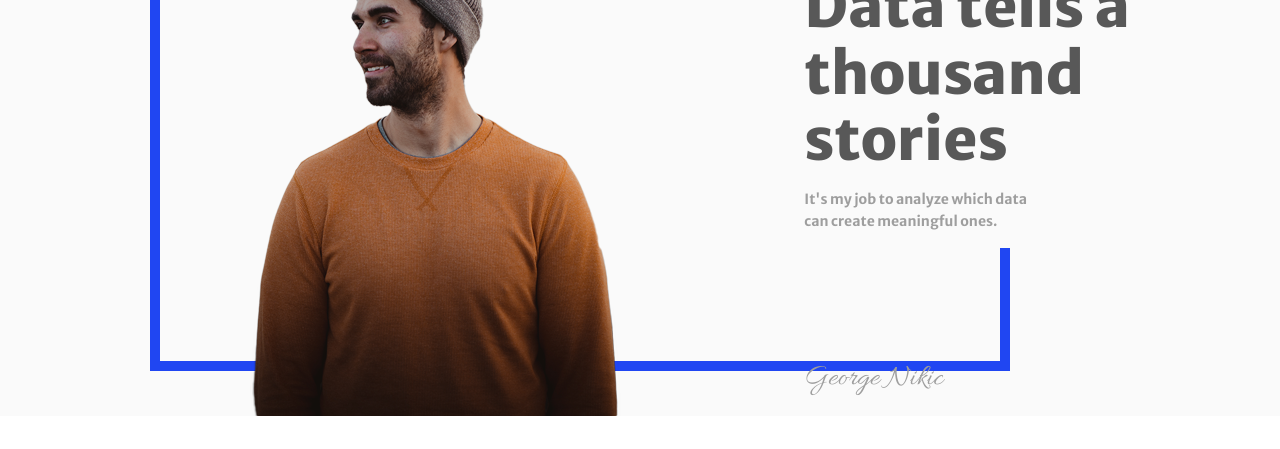
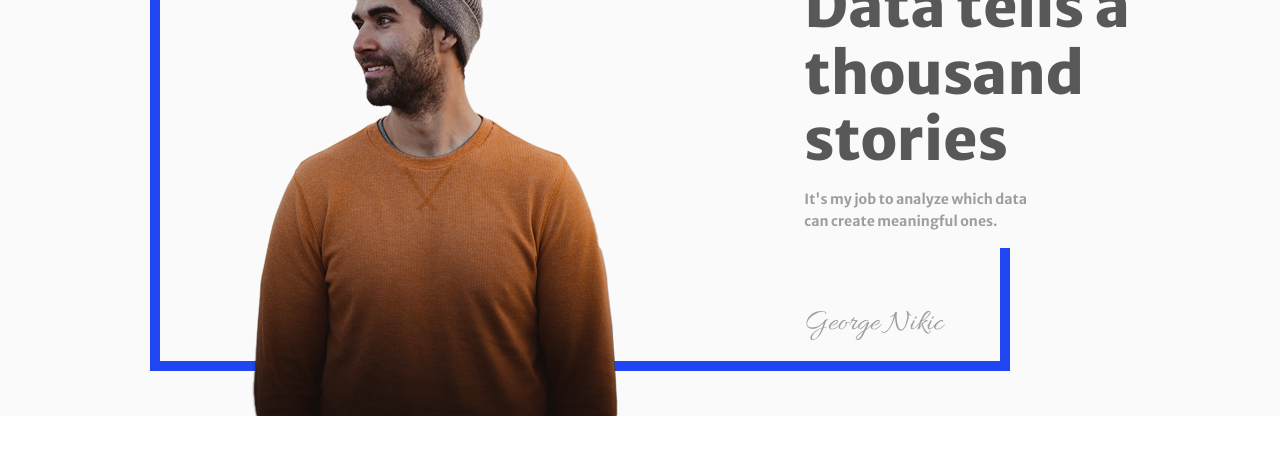
Before and after one commit to SchemaNerd/GeorgeNikic.github.io, a plain HTML site: page index.html in a window 1280 px wide. Shown: the part 1009-1458 px from the top of the page. Drawn offline with nearby package versions, Linux system fonts and the light colour scheme; grey boxes are pictures that could not be loaded.

Commit message:
Update main.css

```diff
--- a/assets/css/main.css
+++ b/assets/css/main.css
@@ -935,7 +935,7 @@ p1 {
 
 .about__content-signature {
     position: absolute;
-    bottom: -175px;
+    bottom: -120px;
     left: 0;
     font-size: 30px;
     font-family: "Allura", cursive
```
